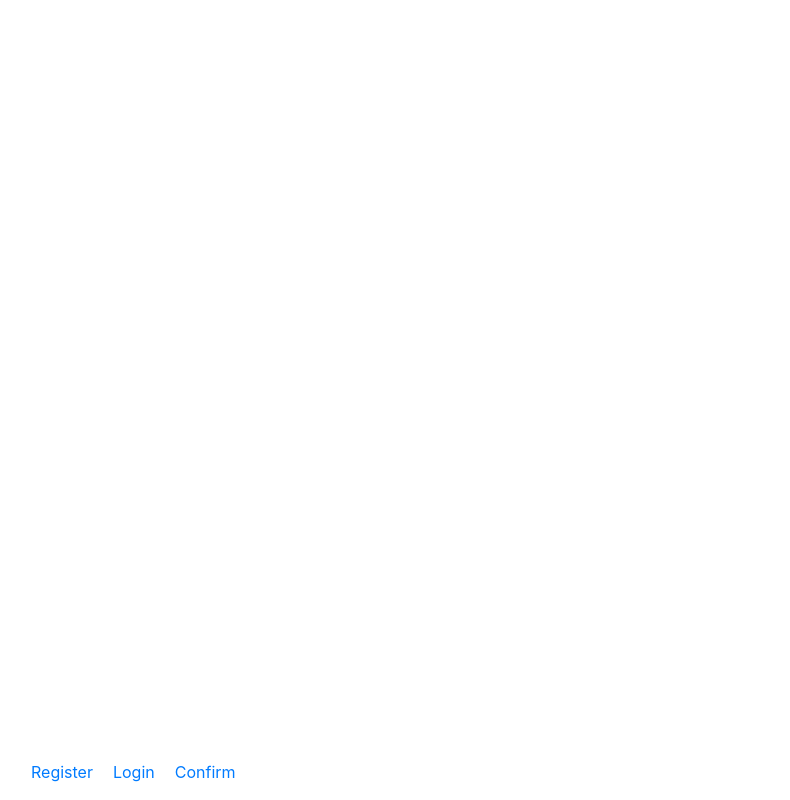
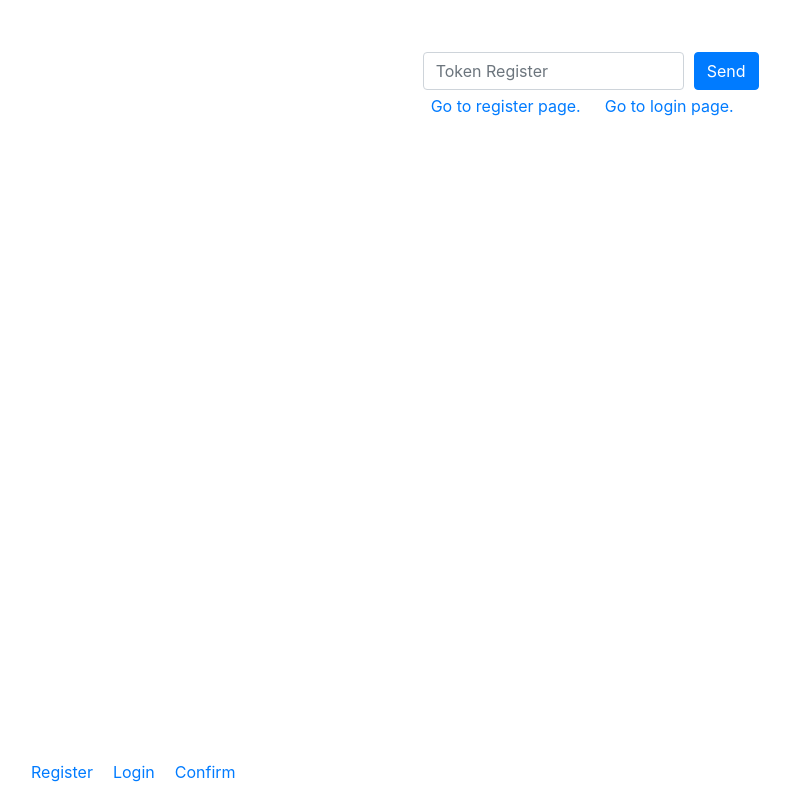
Before and after one commit to tranduchuy/simple-instagram, a React (Create React App) app in the folder frontend/: page /confirm in a window 1280 px wide. Shown: the whole page, without its empty margins (19-809 px from the left). Built offline with nearby package versions, Linux system fonts and the light colour scheme.

Commit message:
handle event confirm user

```diff
--- a/frontend/src/pages/Confirm/Confirm.tsx
+++ b/frontend/src/pages/Confirm/Confirm.tsx
@@ -0,0 +1,105 @@
+import React from 'react';
+import {Link, RouteComponentProps} from "react-router-dom";
+import {Button, Col, Container, Form, Row} from "react-bootstrap";
+import axios, {AxiosResponse} from "axios";
+import *as API from "../../constants/api";
+
+interface ConfirmProps extends RouteComponentProps {
+
+}
+
+type ConfirmState = {
+    tokenRegister: string;
+};
+
+type ConfirmFormData = {
+    tokenRegister: string;
+};
+
+type ConfirmResSuccess = {
+    message: string;
+};
+
+export class Confirm extends React.Component<ConfirmProps, any> {
+    constructor(props: ConfirmProps) {
+        super(props);
+        this.state = {
+            tokenRegister: ''
+        }
+    };
+
+    onSubmit = (event: React.FormEvent<HTMLFormElement>) => {
+        event.preventDefault();
+        const {tokenRegister} = this.state;
+        const formData: ConfirmFormData = {
+            tokenRegister: tokenRegister
+        };
+
+        axios.post<ConfirmResSuccess, AxiosResponse<ConfirmResSuccess>>(API.Confirm, formData)
+            .then((res) => {
+                alert(res.data.message);
+                this.props.history.push('/');
+            })
+            .catch((err) => {
+                if(err.response.data.message) {
+                    alert(err.response.data.message);
+
+                } else {
+                    alert(err);
+                }
+            })
+
+    };
+
+    handleConfirmInputChange = (event: React.ChangeEvent<HTMLInputElement>) => {
+        this.setState({
+            tokenRegister: event.target.value
+        })
+    };
+
+    render(): React.ReactElement {
+        const {onSubmit, handleConfirmInputChange, state} = this;
+        return (
+            <Container fluid={true}>
+                <Row>
+                    <Col sm={{offset: 4, span: 4}}>
+
+                        <div className="text-center mt-5">
+                            <Form onSubmit={onSubmit}>
+                                <Form.Row className="align-items-center">
+                                    <Col sm={8} className="my-1">
+                                        <Form.Label
+                                            htmlFor="inlineFormInputName"
+                                            srOnly>
+                                            Name
+                                        </Form.Label>
+                                        <Form.Control
+                                            id="inlineFormInputName"
+                                            value={state.tokenRegister}
+                                            onChange={handleConfirmInputChange}
+                                            placeholder="Token Register"
+                                        />
+                                    </Col>
+
+                                    <Col xs="auto" className="my-1">
+                                        <Button type="submit">Send</Button>
+                                    </Col>
+                                </Form.Row>
+                            </Form>
+                        </div>
+
+                        <div>
+                            <Link to="/register" className="pr-4 pl-2">
+                                Go to register page.
+                            </Link>
+                            <Link to="/Login">
+                                Go to login page.
+                            </Link>
+                        </div>
+
+                    </Col>
+                </Row>
+            </Container>
+        );
+    }
+}
```
